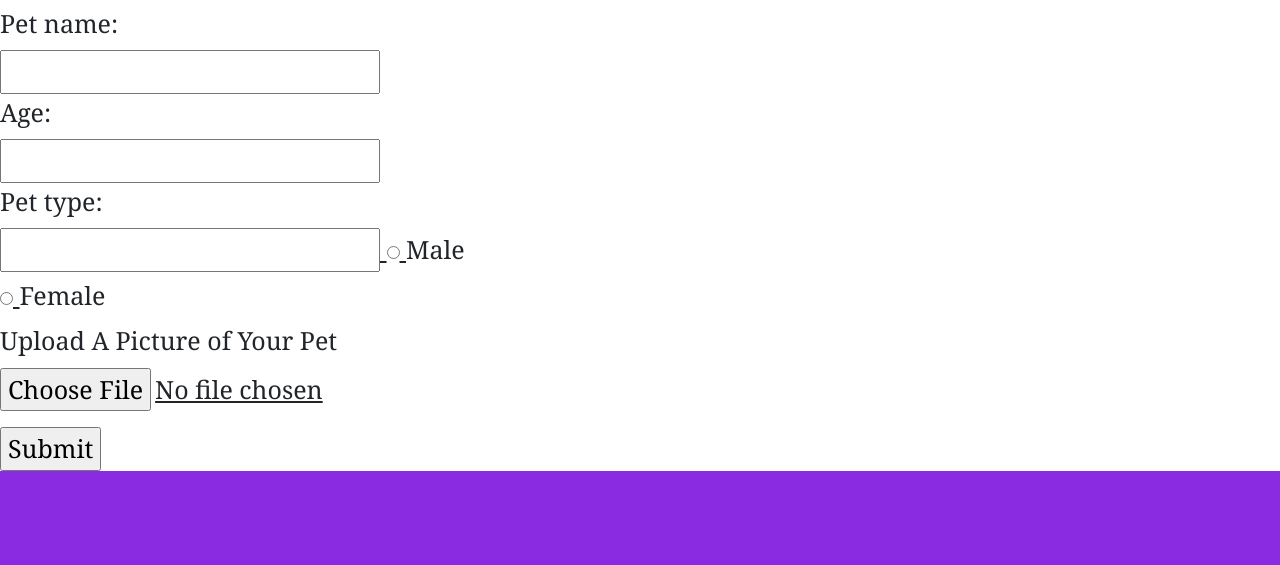
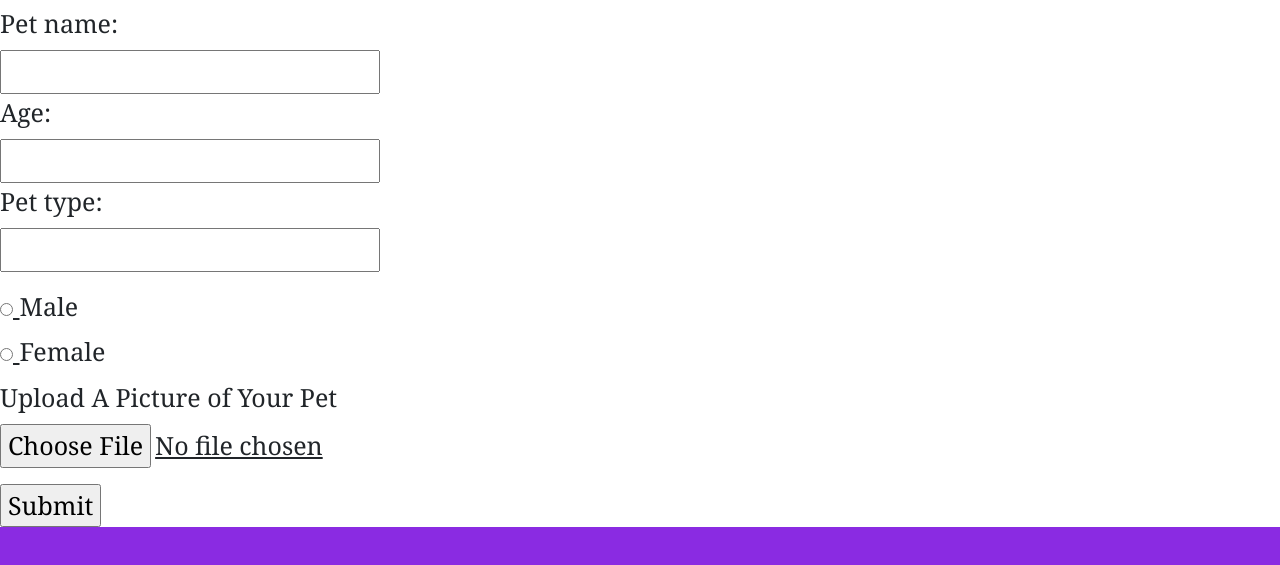
Before and after one commit to gscheid5210/Vico2162Project5, a plain HTML site: page index.html in a window 1280 px wide. Shown: the part 93-658 px from the top of the page. Drawn offline with nearby package versions, Linux system fonts and the light colour scheme.

Commit message:
Update index.html

```diff
--- a/index.html
+++ b/index.html
@@ -28,10 +28,12 @@
 
 
 
-        <input type="radio" id="male" name="gender" value="male">
+        <div class="form-group">
+        </div><input type="radio" id="male" name="gender" value="male">
         <label for="male">Male</label><br>
         <input type="radio" id="female" name="gender" value="female">
         <label for="female">Female</label><br>
+        </div>
 
 
         <div class="form-group">
```
